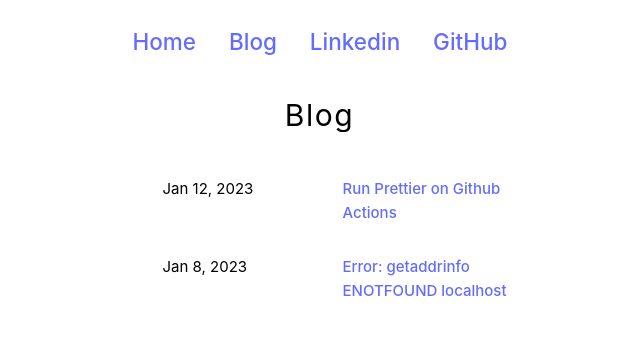
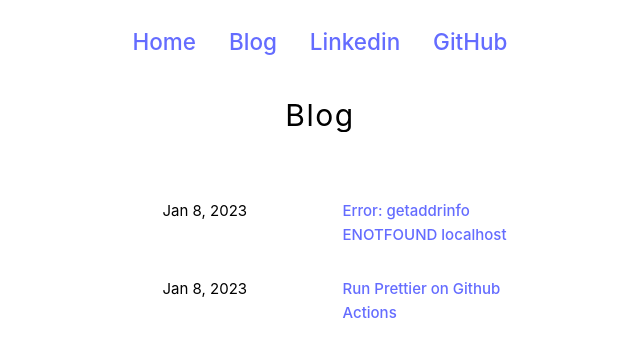
Before and after one commit to bjbagher/bjbagher.react.github.io, a React (Vite) app: page /blog in a window 1280 px wide. Shown: the top 356 px of the page, without its empty margins (320-960 px from the left). Built offline with nearby package versions, Linux system fonts and the light colour scheme.

Commit message:
fix dark css

```diff
--- a/src/index.css
+++ b/src/index.css
@@ -99,7 +99,6 @@ h1 {
   margin-bottom: 1rem;
   font-size: 2rem;
   text-align: center;
-  width: 80%;
 }
 
 @keyframes typing {
@@ -107,7 +106,7 @@ h1 {
     width: 0;
   }
   to {
-    width: 80%;
+    width: 100%;
   }
 }
 
@@ -117,7 +116,7 @@ h1 {
     border-color: transparent;
   }
   50% {
-    border-color: black;
+    border-color:  #646cff;
   }
 }
 
@@ -134,8 +133,7 @@ h1 {
 .intro {
   line-height: 1.4;
   margin: 1rem 0;
-  border: 1px solid rgba(var(--accent), 25%);
-  background-color: white;
+  border: 2px double rgba(var(--accent), 25%);
   padding: 0.8rem;
   border-radius: 0.4rem;
 }
@@ -174,6 +172,11 @@ section {
 
 .blog  h1 {
   margin-top: 0rem;
+  animation: typing 1s steps(40, end), blink-caret 0.75s step-end infinite;
+}
+
+.blog_title {
+  display: inline-block;
 }
 
 .rows {
@@ -192,3 +195,9 @@ section {
   width: 100%;
   margin-bottom: 2rem;
 }
+
+.post_date {
+  font-size:1.2rem;
+  margin: 1rem 0;
+  border-bottom: 1px solid black;
+}
--- a/src/routes/blog.tsx
+++ b/src/routes/blog.tsx
@@ -1,22 +1,14 @@
 import NavBar from "../components/NavBar";
-
-const posts = [
-  {
-    date: "Jan 12, 2023",
-    title: "Run Prettier on Github Actions",
-  },
-  {
-    date: "Jan 8, 2023",
-    title: "Error: getaddrinfo ENOTFOUND localhost",
-  },
-];
+import posts from "./data.json"
 
 function Blog() {
   return (
     <main>
       <NavBar />
       <section className="blog">
-        <h1>Blog</h1>
+        <div className="blog_title">
+           <h1>Blog</h1>
+        </div>
         <ul>
           <div className="rows">
             {posts.map((post, idx) => {
--- a/src/routes/blogpost.tsx
+++ b/src/routes/blogpost.tsx
@@ -2,29 +2,20 @@ import { useEffect, useState } from "react";
 import ReactMarkdown from "react-markdown";
 import { useLocation } from "react-router-dom";
 import NavBar from "../components/NavBar";
+import posts from "./data.json"
 
 
-const postMap = [
-    {
-        imgSrc: "/assets/astro-image.webp",
-        altText: "astro logo",
-        mdSrc: "../blog/first-post.md"
-    },
-    {
-        imgSrc: "/assets/gh_actions.webp",
-        altText: "gh actions",
-        mdSrc: "../blog/second-post.md"
-    }
-]
 
 function BlogPost() {
   const [md, setMd] = useState<string>("");
   let location = useLocation();
 
-  const post = postMap[+location.pathname.slice(-1)]
+
+  const post = posts[+location.pathname.slice(-1)]
+  const src = post.mdSrc
 
   useEffect(() => {
-    import("../blog/first-post.md").then((res) => {
+    import(src).then((res) => {
       fetch(res.default)
         .then((response) => response.text())
         .then((text) => setMd(text));
@@ -35,6 +26,16 @@ function BlogPost() {
     <div>
        <NavBar />
       <img className="post_image" src={post.imgSrc} alt={post.altText} />
+      <h2>{post.title}</h2>
+      <div className="post_date">
+      <time>
+      {new Date(post.date).toLocaleDateString("en-us", {
+                        year: "numeric",
+                        month: "short",
+                        day: "numeric",
+                      })}
+        </time>
+        </div>
       <ReactMarkdown children={md} />
     </div>
   );
--- /dev/null
+++ b/src/routes/data.json
@@ -0,0 +1,16 @@
+[
+    {
+        "imgSrc": "/assets/astro-image.webp",
+        "altText": "astro logo",
+        "mdSrc": "../blog/first-post.md",
+        "date": "Jan 8, 2023",
+        "title": "Error: getaddrinfo ENOTFOUND localhost"
+    },
+    {
+        "imgSrc": "/assets/gh_actions.webp",
+        "altText": "gh actions",
+        "mdSrc": "../blog/second-post.md",
+        "date": "Jan 8, 2023",
+        "title": "Run Prettier on Github Actions"
+    }
+]
--- a/src/routes/root.tsx
+++ b/src/routes/root.tsx
@@ -6,10 +6,12 @@ function Root() {
       <main>
           <NavBar />
           <Avatar altTxt="astronaut cat" imgSrc="/assets/astro_cat.webp" />
+          <div>
           <h1>
             Hi, I'm <span className="text-gradient">Bahram</span>{" "}
             <span className="rotate">👋</span>
           </h1>
+          </div>
           <p className="intro">I'm a developer based in Fort Lauderdale, FL.</p>
           <p className="recruiter">
             Are you a recruiter? 👉{" "}
```
Also changed, not shown: src/blog/second-post.md (+0 -8 lines).
